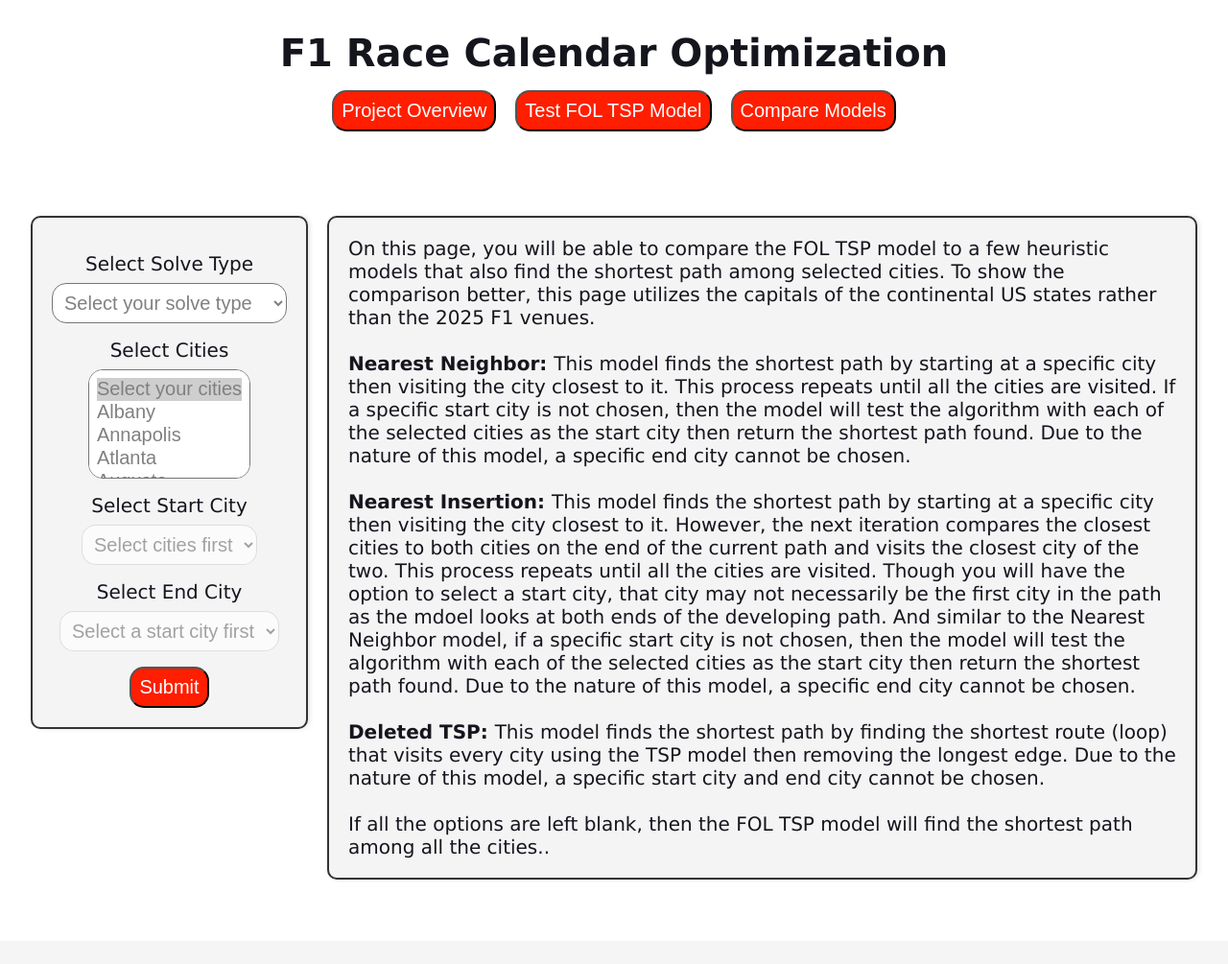
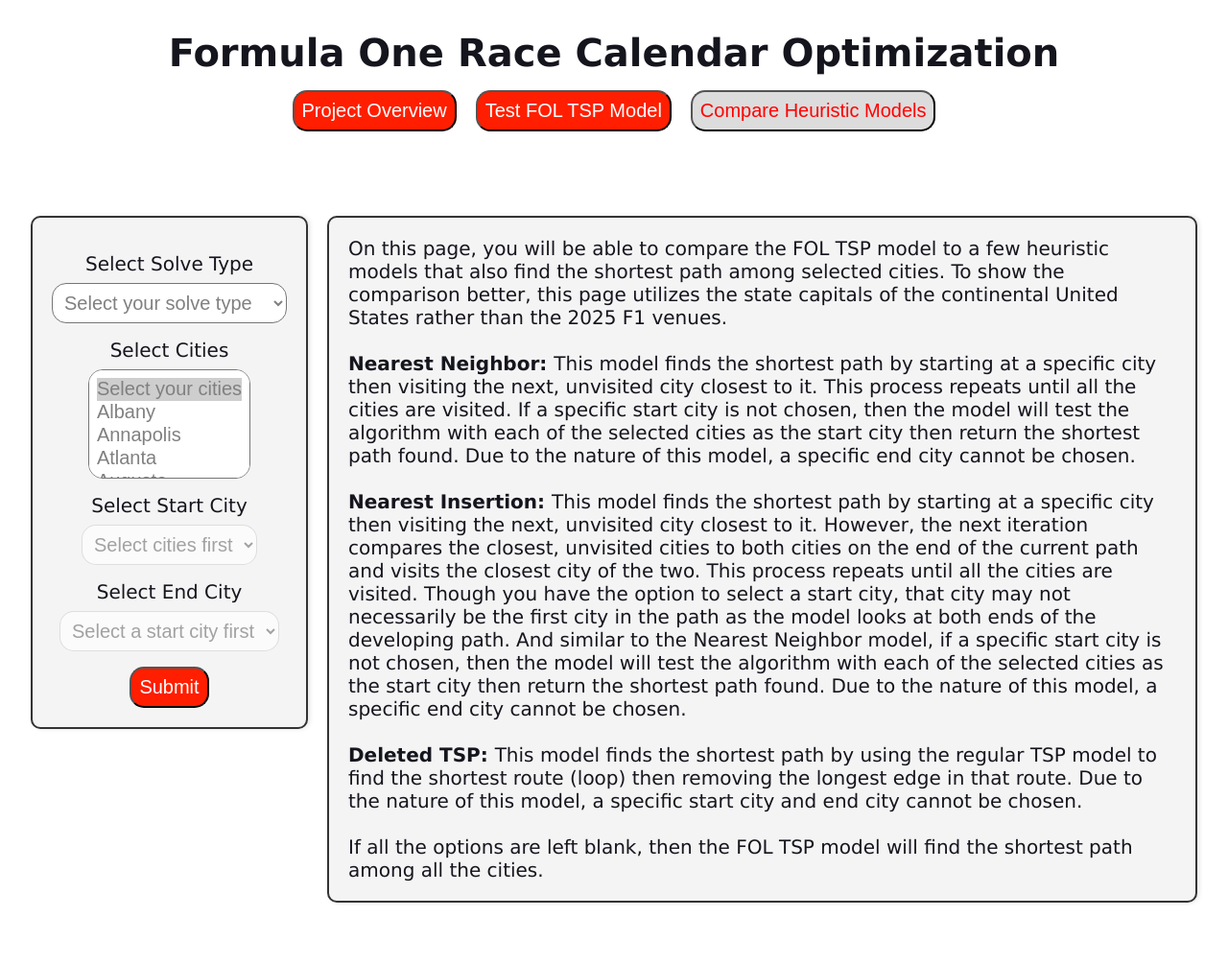
Before and after one commit to sujan024/f1-route-optimization, a Flask app: page /comparemodelsinit in a window 1280 px wide. Shown: the whole page at 96% size. Before the commit the page ends 917 px from the top, so only its background shows below. Run offline with Flask 3, Linux system fonts and the light colour scheme.

Commit message:
Updating website pages

```diff
--- a/static/styles/style.css
+++ b/static/styles/style.css
@@ -117,3 +117,7 @@ select {
     border-radius: 10px;
     overflow: hidden;
 }
+
+.trademark {
+    font-size: 0.9em;
+}
--- a/templates/compare_models_init.html
+++ b/templates/compare_models_init.html
@@ -12,7 +12,7 @@
 <!--Body-->
 <body>
     <!--Header-->
-    <h1 align="center">F1 Race Calendar Optimization</h1>
+    <h1 align="center">Formula One Race Calendar Optimization</h1>
 
     <!--Page nagivation-->
     <div class="h_container">
@@ -25,7 +25,7 @@
         </form>
 
         <form action="/comparemodelsinit">
-            <button type="submit">Compare Models</button>
+            <button type="submit" style="background-color: gainsboro; color: red;">Compare Heuristic Models</button>
         </form>
     </div>
 
@@ -80,23 +80,23 @@
 
         <div class="text_container" style="flex: 1; text-align: left;">
             <p>On this page, you will be able to compare the FOL TSP model to a few heuristic models that also find the shortest path among selected cities.
-                To show the comparison better, this page utilizes the capitals of the continental US states rather than the 2025 F1 venues.
+                To show the comparison better, this page utilizes the state capitals of the continental United States rather than the 2025 F1 venues.
             </p>
             <br>
-            <p><b>Nearest Neighbor: </b>This model finds the shortest path by starting at a specific city then visiting the city closest to it. This process repeats until all the cities are visited.
+            <p><b>Nearest Neighbor: </b>This model finds the shortest path by starting at a specific city then visiting the next, unvisited city closest to it. This process repeats until all the cities are visited.
             If a specific start city is not chosen, then the model will test the algorithm with each of the selected cities as the start city then return the shortest path found.
             Due to the nature of this model, a specific end city cannot be chosen.</p>
             <br>
-            <p><b>Nearest Insertion: </b>This model finds the shortest path by starting at a specific city then visiting the city closest to it.
-                However, the next iteration compares the closest cities to both cities on the end of the current path and visits the closest city of the two. This process repeats until all the cities are visited.
-            Though you will have the option to select a start city, that city may not necessarily be the first city in the path as the mdoel looks at both ends of the developing path.
+            <p><b>Nearest Insertion: </b>This model finds the shortest path by starting at a specific city then visiting the next, unvisited city closest to it.
+            However, the next iteration compares the closest, unvisited cities to both cities on the end of the current path and visits the closest city of the two. This process repeats until all the cities are visited.
+            Though you have the option to select a start city, that city may not necessarily be the first city in the path as the model looks at both ends of the developing path.
             And similar to the Nearest Neighbor model, if a specific start city is not chosen, then the model will test the algorithm with each of the selected cities as the start city then return the shortest path found.
             Due to the nature of this model, a specific end city cannot be chosen.</p>
             <br>
-            <p><b>Deleted TSP: </b>This model finds the shortest path by finding the shortest route (loop) that visits every city using the TSP model then removing the longest edge.
+            <p><b>Deleted TSP: </b>This model finds the shortest path by using the regular TSP model to find the shortest route (loop) then removing the longest edge in that route.
             Due to the nature of this model, a specific start city and end city cannot be chosen.</p>
             <br>
-            <p>If all the options are left blank, then the FOL TSP model will find the shortest path among all the cities..</p>
+            <p>If all the options are left blank, then the FOL TSP model will find the shortest path among all the cities.</p>
         </div>
     </div>
 
--- a/templates/compare_models_results.html
+++ b/templates/compare_models_results.html
@@ -12,7 +12,7 @@
 <!--Body-->
 <body>
     <!--Header-->
-    <h1 align="center">F1 Race Calendar Optimization</h1>
+    <h1 align="center">Formula One Race Calendar Optimization</h1>
 
     <!--Page nagivation-->
     <div class="h_container">
@@ -25,7 +25,7 @@
         </form>
 
         <form action="/comparemodelsinit">
-            <button type="submit">Compare Models</button>
+            <button type="submit" style="background-color: gainsboro; color: red;">Compare Heuristic Models</button>
         </form>
     </div>
 
--- a/templates/test_model_results.html
+++ b/templates/test_model_results.html
@@ -12,7 +12,7 @@
 <!--Body-->
 <body>
     <!--Header-->
-    <h1 align="center">F1 Race Calendar Optimization</h1>
+    <h1 align="center">Formula One Race Calendar Optimization</h1>
 
     <!--Page navigation-->
     <div class="h_container">
@@ -21,11 +21,11 @@
         </form>
 
         <form action="/testmodelinit">
-            <button type="submit">Test FOL TSP Model</button>
+            <button type="submit" style="background-color: gainsboro; color: red;">Test FOL TSP Model</button>
         </form>
 
         <form action="/comparemodelsinit">
-            <button type="submit">Compare Models</button>
+            <button type="submit">Compare Heuristic Models</button>
         </form>
     </div>
 
```
Also changed, not shown: templates/index.html (+7 -7 lines), templates/test_model_init.html (+7 -8 lines).
